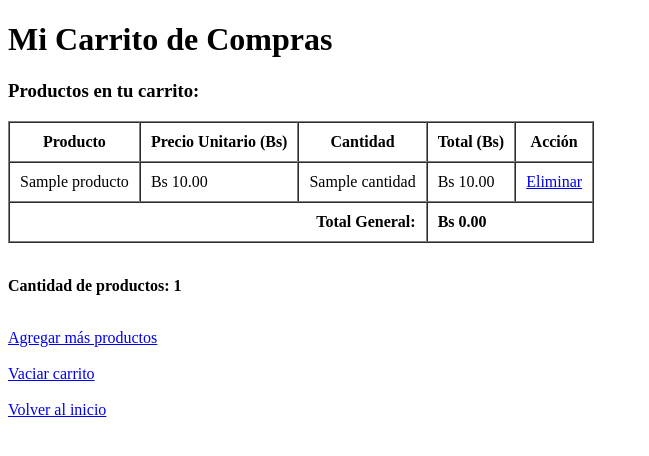
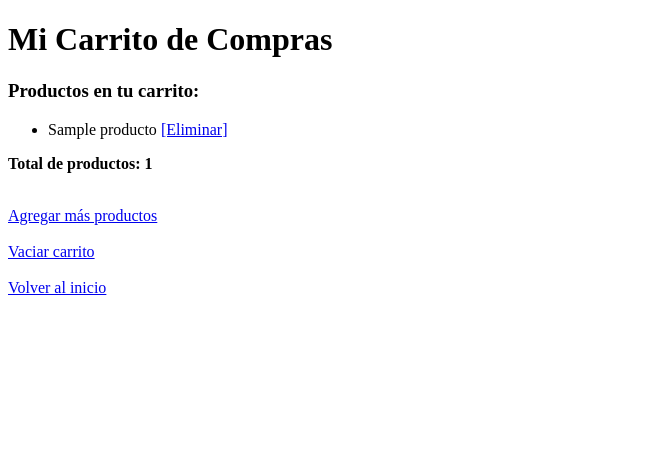
Before and after one commit to devdanielgtech-art/practica_4.2_eje1_carrito_de_compras_ejercicios, a Flask app: template templates/ver_carrito.html in a window 1280 px wide. Shown: the top 456 px of the page, without its empty margins (0-649 px from the left). Run offline with Flask 3, Linux system fonts and the light colour scheme; the template is opened without the code that fills it: most values are stand-ins (such as "Sample title", 1, 10 or a date in 2020).

Commit message:
segundo error

```diff
--- a/app.py
+++ b/app.py
@@ -12,26 +12,13 @@ def index():
 def agregar_producto():
     if request.method == "POST":
         producto = request.form.get("producto")
-        precio = float(request.form.get("precio"))
-        cantidad = int(request.form.get("cantidad"))
-        total = precio * cantidad
 
         # Obtener carrito actual de las cookies
-        carrito_cookie = request.cookies.get('carrito')
-
-        if carrito_cookie and carrito_cookie != '':
-            carrito = json.loads(carrito_cookie)
-        else:
-            carrito = []
+        carrito_json = request.cookies.get('carrito', '[]')
+        carrito = json.loads(carrito_json)
 
         # Agregar nuevo producto
-        nuevo_producto = {
-            "producto": producto,
-            "precio": precio,
-            "cantidad": cantidad,
-            "total": total
-        }
-        carrito.append(nuevo_producto)
+        carrito.append(producto)
 
         # Guardar carrito en cookies
         carrito_json = json.dumps(carrito)
@@ -49,19 +36,10 @@ def producto_agregado():
 @app.route("/ver_carrito")
 def ver_carrito():
     # Obtener carrito de las cookies
-    carrito_cookie = request.cookies.get('carrito')
+    carrito_json = request.cookies.get('carrito', '[]')
+    carrito = json.loads(carrito_json)
 
-    if carrito_cookie and carrito_cookie != '':
-        carrito = json.loads(carrito_cookie)
-    else:
-        carrito = []
-
-    # Calcular total general
-    total_general = 0
-    for item in carrito:
-        total_general = total_general + item['total']
-
-    return render_template('ver_carrito.html', carrito=carrito, total_general=total_general)
+    return render_template('ver_carrito.html', carrito=carrito)
 
 @app.route("/vaciar_carrito")
 def vaciar_carrito():
@@ -72,12 +50,8 @@ def vaciar_carrito():
 @app.route("/eliminar_producto/<int:indice>")
 def eliminar_producto(indice):
     # Obtener carrito actual
-    carrito_cookie = request.cookies.get('carrito')
-
-    if carrito_cookie and carrito_cookie != '':
-        carrito = json.loads(carrito_cookie)
-    else:
-        carrito = []
+    carrito_json = request.cookies.get('carrito', '[]')
+    carrito = json.loads(carrito_json)
 
     # Eliminar producto por índice
     if 0 <= indice < len(carrito):
--- a/templates/ver_carrito.html
+++ b/templates/ver_carrito.html
@@ -9,38 +9,16 @@
 
     {% if carrito %}
         <h3>Productos en tu carrito:</h3>
+        <ul>
+            {% for producto in carrito %}
+            <li>
+                {{ producto }}
+                <a href="/eliminar_producto/{{ loop.index0 }}">[Eliminar]</a>
+            </li>
+            {% endfor %}
+        </ul>
 
-        <table border="1" cellpadding="10" cellspacing="0">
-            <thead>
-                <tr>
-                    <th>Producto</th>
-                    <th>Precio Unitario (Bs)</th>
-                    <th>Cantidad</th>
-                    <th>Total (Bs)</th>
-                    <th>Acción</th>
-                </tr>
-            </thead>
-            <tbody>
-                {% for producto in carrito %}
-                <tr>
-                    <td>{{ producto.producto }}</td>
-                    <td>Bs {{ "%.2f"|format(producto.precio) }}</td>
-                    <td>{{ producto.cantidad }}</td>
-                    <td>Bs {{ "%.2f"|format(producto.total) }}</td>
-                    <td><a href="/eliminar_producto/{{ loop.index0 }}">Eliminar</a></td>
-                </tr>
-                {% endfor %}
-            </tbody>
-            <tfoot>
-                <tr>
-                    <td colspan="3" align="right"><strong>Total General:</strong></td>
-                    <td colspan="2"><strong>Bs {{ "%.2f"|format(total_general) }}</strong></td>
-                </tr>
-            </tfoot>
-        </table>
-
-        <br>
-        <p><strong>Cantidad de productos: {{ carrito|length }}</strong></p>
+        <p><strong>Total de productos: {{ carrito|length }}</strong></p>
     {% else %}
         <p>El carrito está vacío.</p>
     {% endif %}
```
Also changed, not shown: templates/agregar_producto.html (+0 -8 lines).
